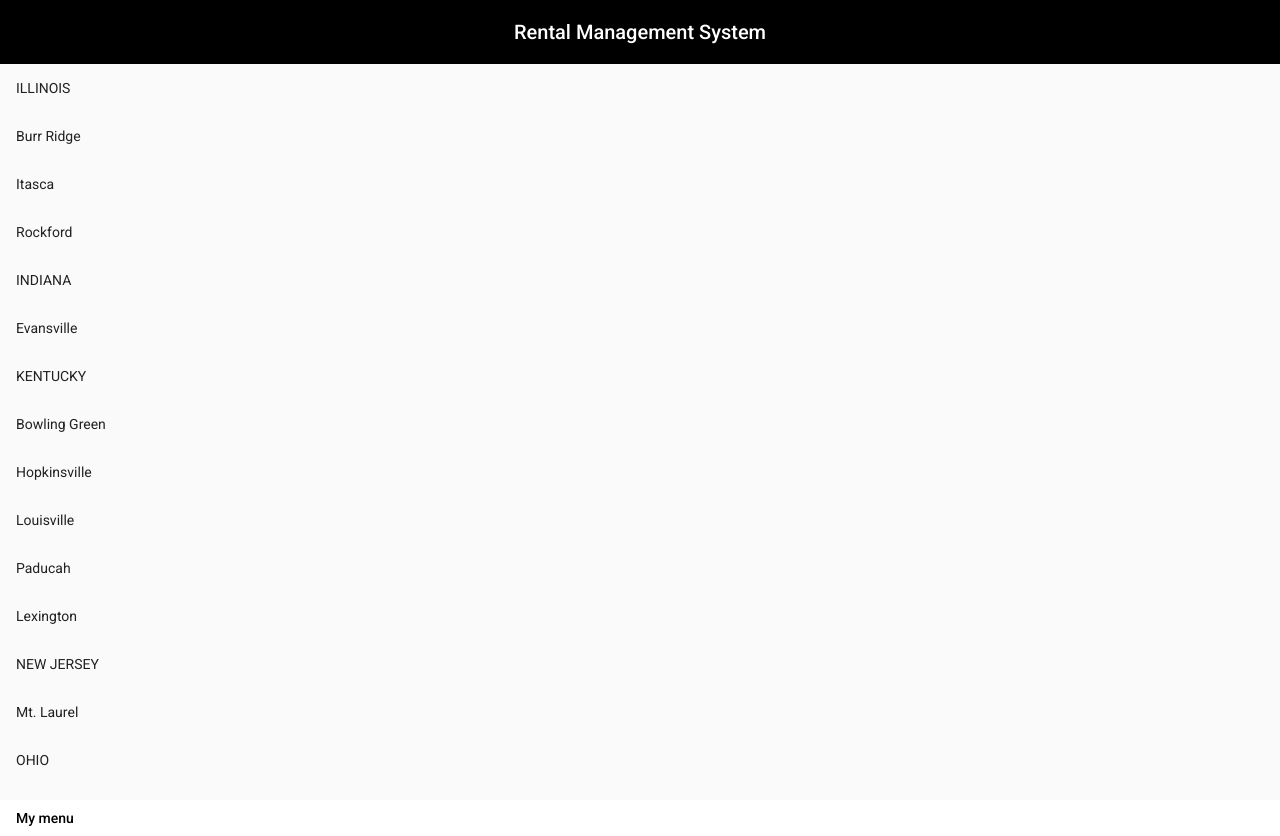
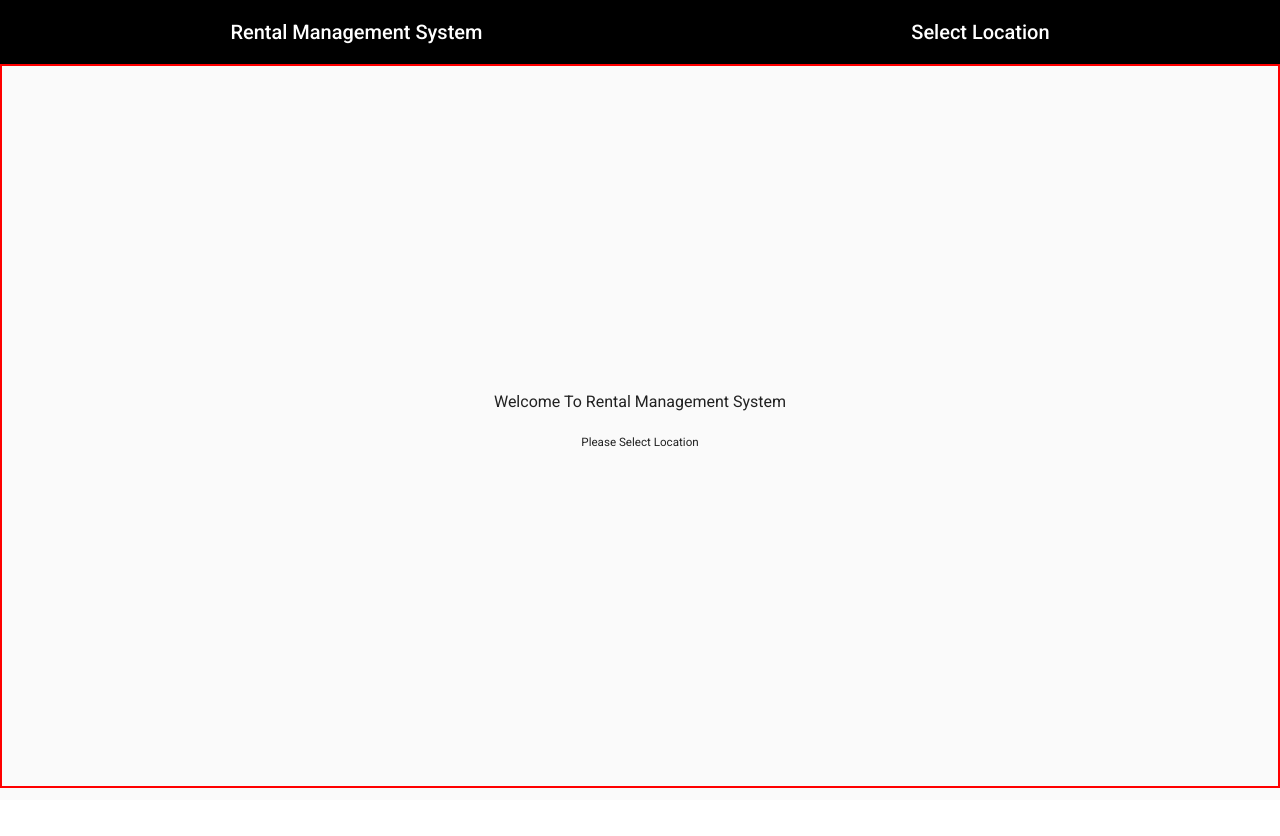
Before and after one commit to swapnilp0x00/crownstack-challenge, an Angular app: page / in a window 1280 px wide. After the commit the page ends 800 px from the top, so only its background shows below. Built offline with nearby package versions, Linux system fonts and the light colour scheme.

Commit message:
Removed experimental menus

```diff
--- a/src/app/modules/_main/main.component.html
+++ b/src/app/modules/_main/main.component.html
@@ -2,35 +2,9 @@
   <mat-sidenav-content>
     <mat-toolbar color="primary">
       <span>Rental Management System</span>
+      <span>Select Location</span>
     </mat-toolbar>
     <!-- Add Content Here -->
-    <ng-container *ngFor="let location of (getMenu() | async)">
-      <button mat-menu-item>
-        {{ location.name }}
-      </button>
-      <button *ngFor="let branch of location.branches" mat-menu-item>
-        {{ branch.name }}
-      </button>
-    </ng-container>
     <router-outlet></router-outlet>
   </mat-sidenav-content>
 </mat-sidenav-container>
-
-<button mat-button [matMenuTriggerFor]="main_menu">My menu</button>
-
-<mat-menu #main_menu="matMenu">
-  <ng-template matMenuContent>
-    <ng-container *ngFor="let location of (getMenu() | async)">
-      <button mat-menu-item [matMenuTriggerFor]="sub_menu"
-        [matMenuTriggerData]="{branches: location.branches}">{{ location.name }}</button>
-    </ng-container>
-  </ng-template>
-</mat-menu>
-
-<mat-menu #sub_menu="matMenu">
-  <ng-template matMenuContent let-branches="branches">
-    <ng-container *ngFor="let branch of branches">
-      <button mat-menu-item>{{ branch.name }}</button>
-    </ng-container>
-  </ng-template>
-</mat-menu>
```
